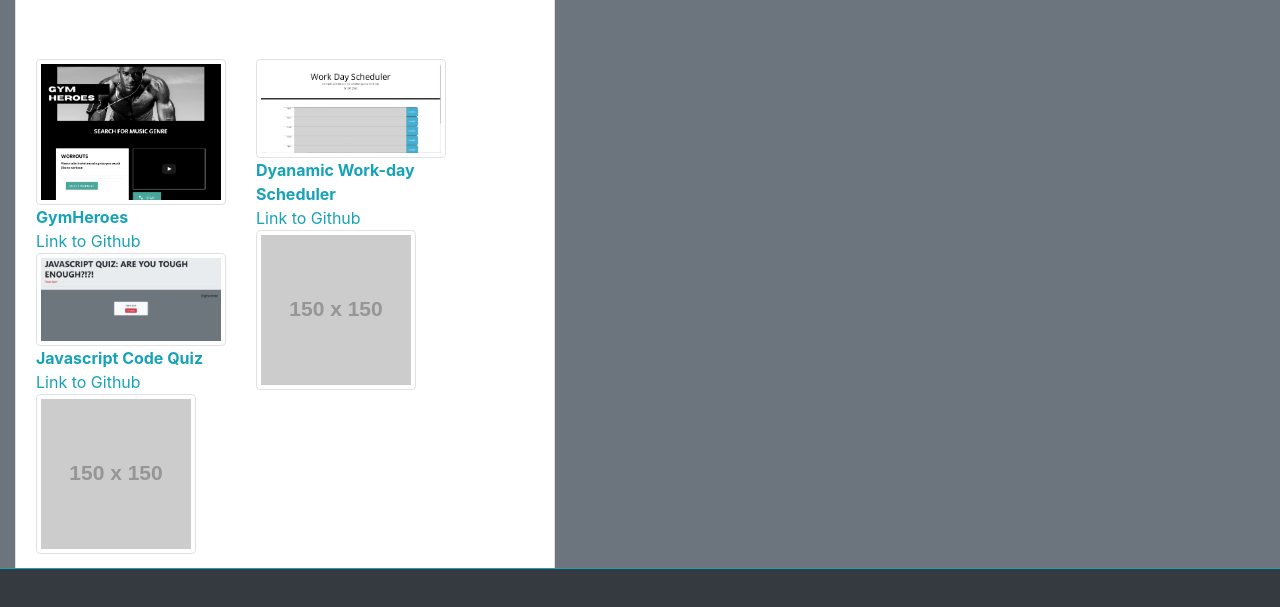
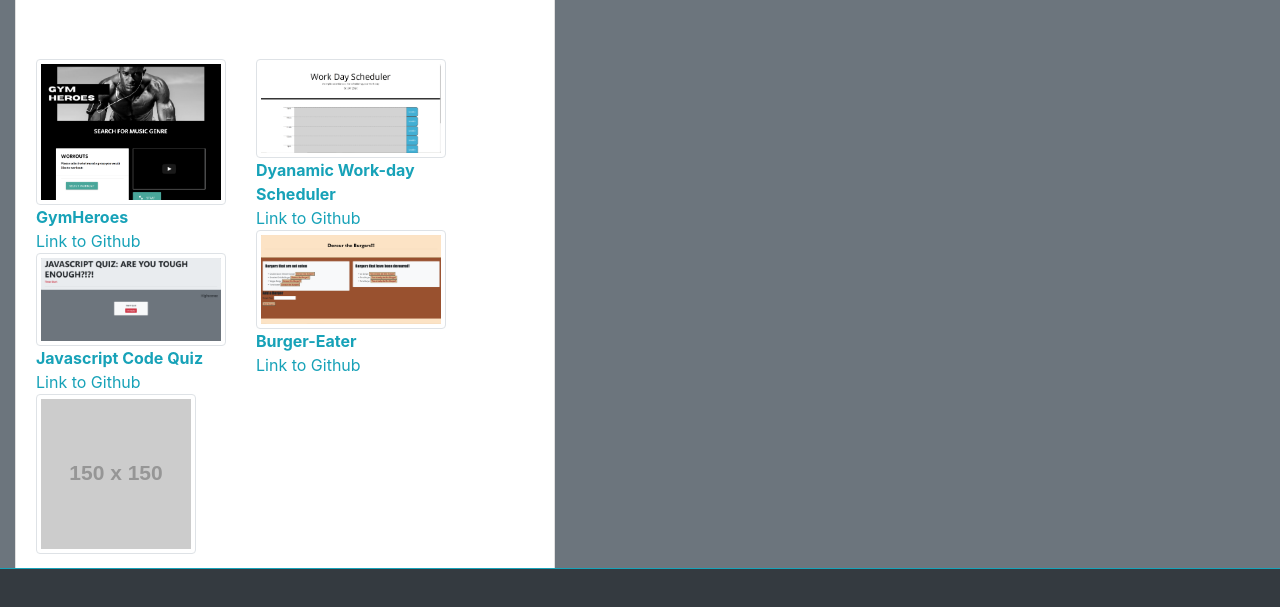
Before and after one commit to perfectoment/Ryan-Portfolio, a plain HTML site: page portfolio.html in a window 1280 px wide. Shown: the part 183-790 px from the top of the page. Drawn offline with nearby package versions, Linux system fonts and the light colour scheme; placeholder pictures from the web are drawn by us.

Commit message:
updating burger project

```diff
--- a/portfolio.html
+++ b/portfolio.html
@@ -55,7 +55,10 @@
                   <a class ="font-weight-bold text-info" href="https://perfectoment.github.io/work-day-scheduler/">Dyanamic Work-day Scheduler</a>
                   <br>
                   <a class ="text-info" href="https://github.com/perfectoment/work-day-scheduler">Link to Github</a>
-                  <img class="img img-thumbnail" src="http://placehold.it/150x150" alt="#">
+                  <img class="img img-thumbnail" src="Assets/burgertime.PNG" alt="#">
+                  <a class ="font-weight-bold text-info" href="https://quiet-temple-96732.herokuapp.com/">Burger-Eater</a>
+                  <br>
+                  <a class ="text-info" href="https://github.com/perfectoment/burger">Link to Github</a>
                 </fig>
             </div>
             </div>
```
Also changed, not shown: Assets/burgertime.PNG (added).
